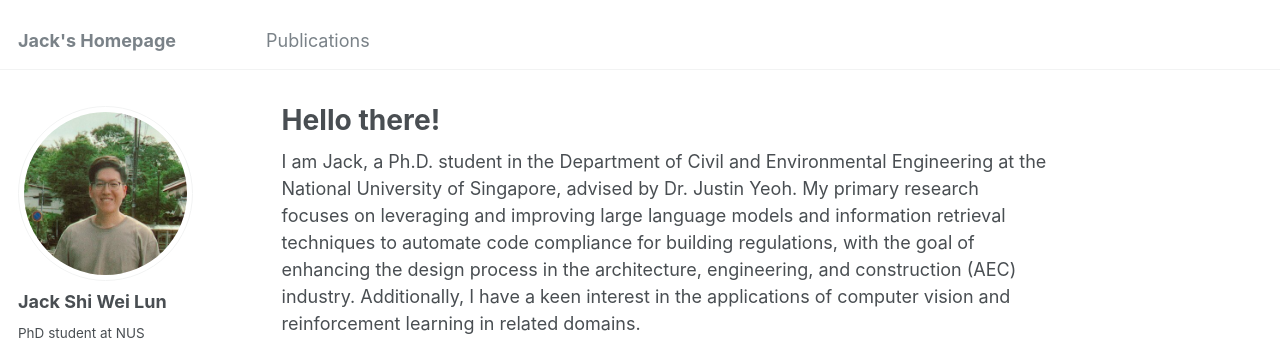
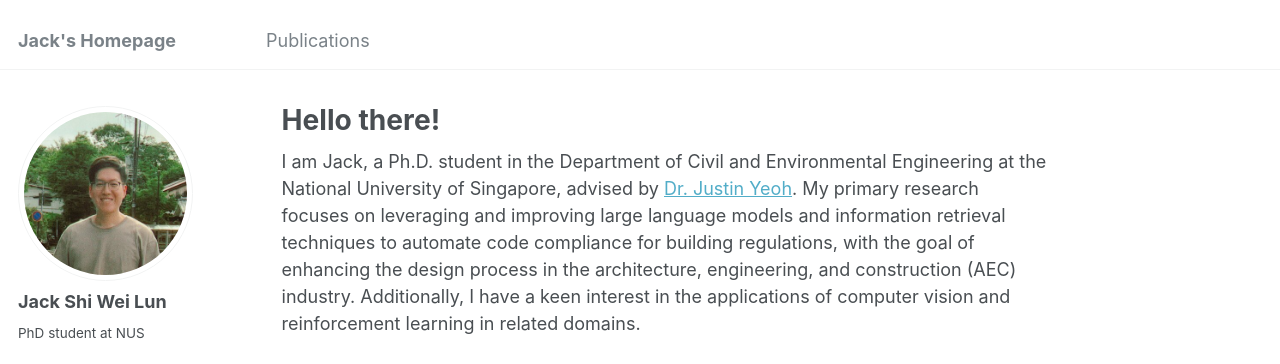
Before and after one commit to jackswl/phdcv, a Jekyll site: the page built from _pages/about.md, in a window 1280 px wide. Shown: the top 364 px of the page. Built offline with Jekyll 4.4.1, drawn with Linux system fonts in a browser that asks for light colours; part of the change alters nothing that is shown.

```diff
--- a/_pages/about.md
+++ b/_pages/about.md
@@ -7,6 +7,6 @@ redirect_from:
   - /about.html
 ---
 
-I am Jack, a Ph.D. student in the Department of Civil and Environmental Engineering at the National University of Singapore, advised by Dr. Justin Yeoh. My primary research focuses on leveraging and improving large language models and information retrieval techniques to automate code compliance for building regulations, with the goal of enhancing the design process in the architecture, engineering, and construction (AEC) industry. Additionally, I have a keen interest in the applications of computer vision and reinforcement learning in related domains.
+I am Jack, a Ph.D. student in the Department of Civil and Environmental Engineering at the National University of Singapore, advised by <a href="https://scholar.google.com/citations?user=m9LF49sAAAAJ&hl=en" target="_blank" rel="noopener noreferrer">Dr. Justin Yeoh</a>. My primary research focuses on leveraging and improving large language models and information retrieval techniques to automate code compliance for building regulations, with the goal of enhancing the design process in the architecture, engineering, and construction (AEC) industry. Additionally, I have a keen interest in the applications of computer vision and reinforcement learning in related domains.
 
 I am always on the lookout for challenging opportunities that push the boundaries of knowledge and possibility. On this page, I will share my research publications, projects, and experiences as I explore the intersection of engineering and artificial intelligence.
```
